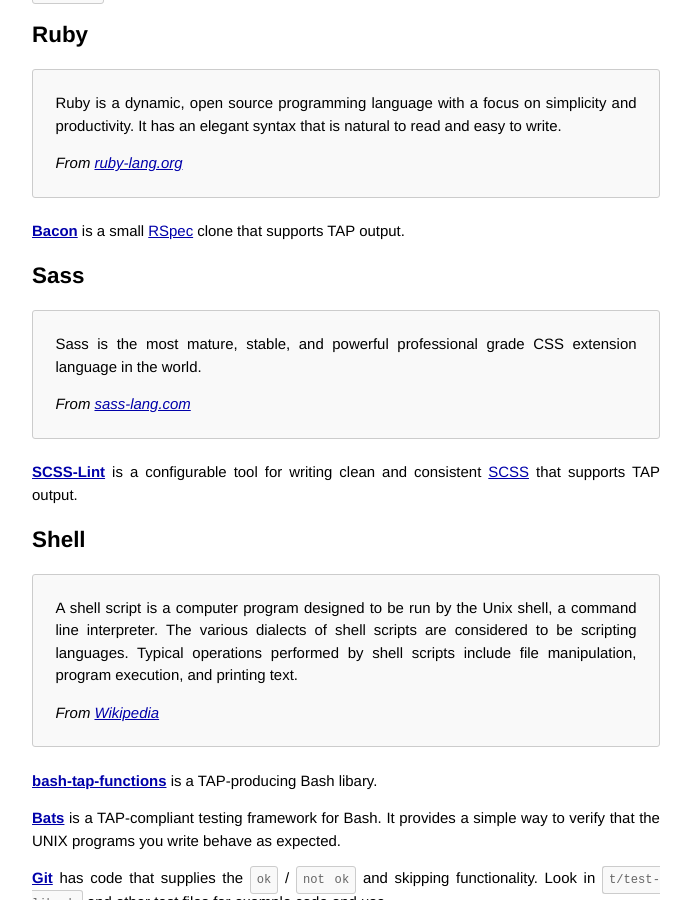
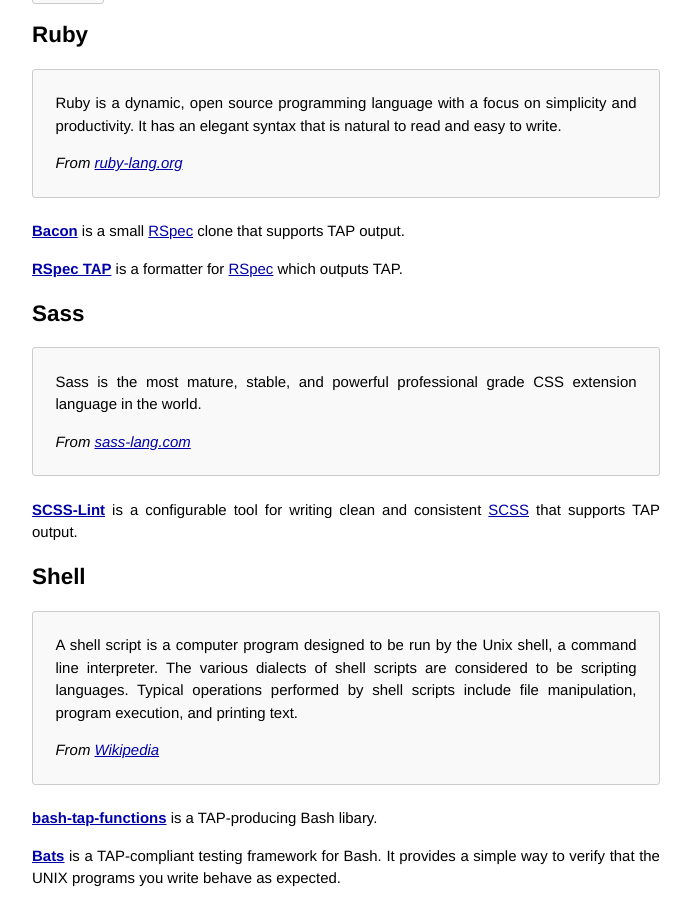
Before and after one commit to TestAnything/testanything.github.io, a Jekyll site: the page built from producers.md, in a window 1280 px wide and 900 px high, scrolled down 7819 px. Shown: the whole window, without its empty margins (294-985 px from the left). Built offline with Jekyll 4.4.1, drawn with Linux system fonts in a browser that asks for light colours.

Commit message:
Add RSpec TAP formatter to producers.md

```diff
--- a/producers.md
+++ b/producers.md
@@ -431,6 +431,8 @@
 **[Bacon](http://github.com/chneukirchen/bacon)** is a small
 [RSpec](http://rspec.info/) clone that supports TAP output.
 
+**[RSpec TAP](https://github.com/appleton/rspec_tap)** is a formatter for [RSpec](http://rspec.info/) which outputs TAP.
+
 ## <a id="sass"></a> [Sass](#sass)
 
 > Sass is the most mature, stable, and powerful professional grade CSS
```
